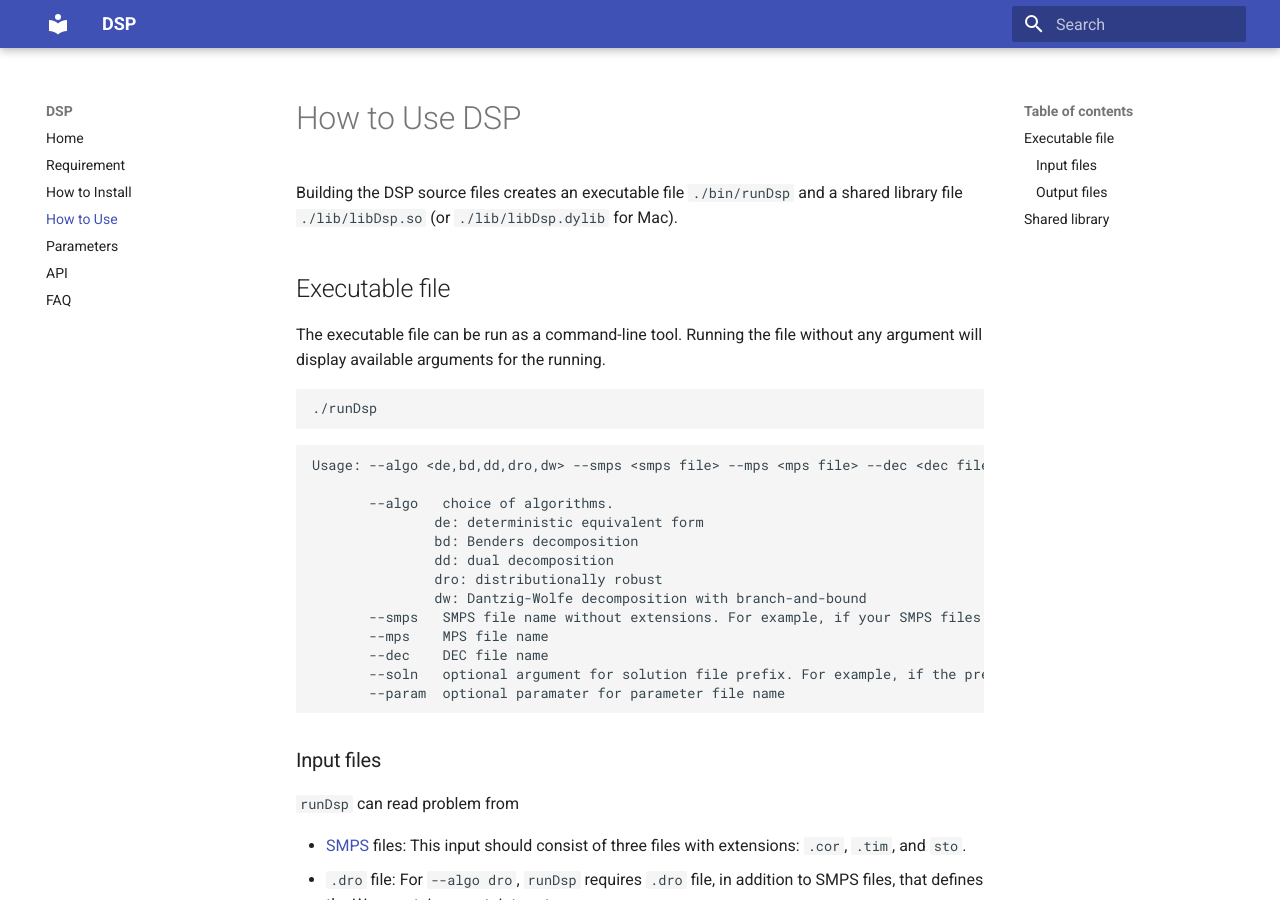
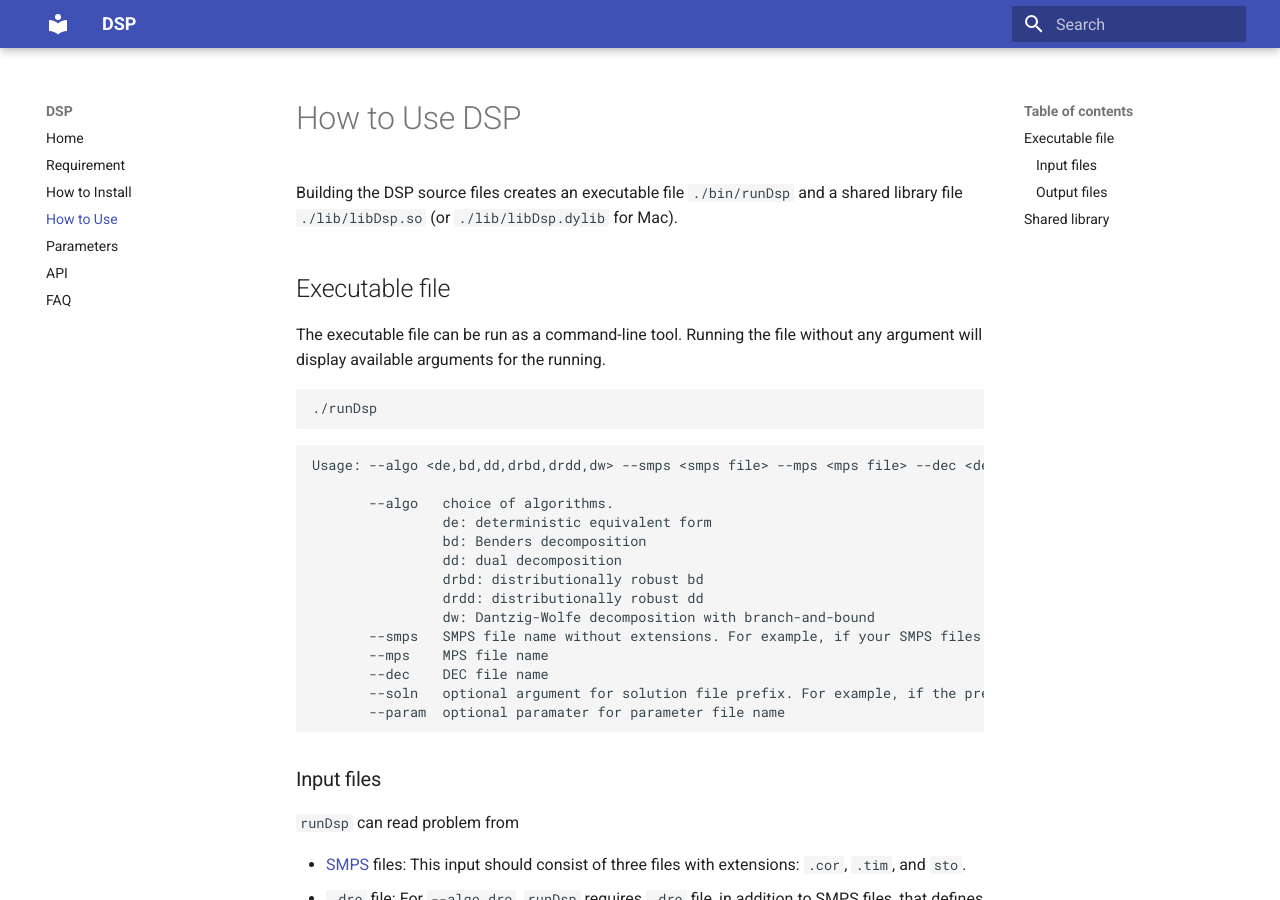
Before and after one commit to Argonne-National-Laboratory/DSP, an MkDocs documentation site: the page built from docs/howto.md, in a window 1280 px wide and 900 px high. Built offline with MkDocs 1.6.1 and Material for MkDocs 9.7.7, drawn with Linux system fonts in a browser that asks for light colours.

Commit message:
resolved #117

````diff
--- a/docs/howto.md
+++ b/docs/howto.md
@@ -12,14 +12,15 @@ Running the file without any argument will display available arguments for the r
 ```
 
 ```shell
-Usage: --algo <de,bd,dd,dro,dw> --smps <smps file> --mps <mps file> --dec <dec file> [--soln <solution file prefix> --param <param file> --test <benchmark objective value>]
+Usage: --algo <de,bd,dd,drbd,drdd,dw> --smps <smps file> --mps <mps file> --dec <dec file> [--soln <solution file prefix> --param <param file> --test <benchmark objective value>]
 
        --algo	choice of algorithms.
-               de: deterministic equivalent form
-               bd: Benders decomposition
-               dd: dual decomposition
-               dro: distributionally robust
-               dw: Dantzig-Wolfe decomposition with branch-and-bound
+                de: deterministic equivalent form
+                bd: Benders decomposition
+                dd: dual decomposition
+                drbd: distributionally robust bd
+                drdd: distributionally robust dd
+                dw: Dantzig-Wolfe decomposition with branch-and-bound
        --smps	SMPS file name without extensions. For example, if your SMPS files are ../test/farmer.cor, ../test/farmer.sto, and ../test/farmer.tim, this value should be ../test/farmer
        --mps	MPS file name
        --dec	DEC file name
````
Also changed, not shown: docs/index.md (+3 -0 lines).
